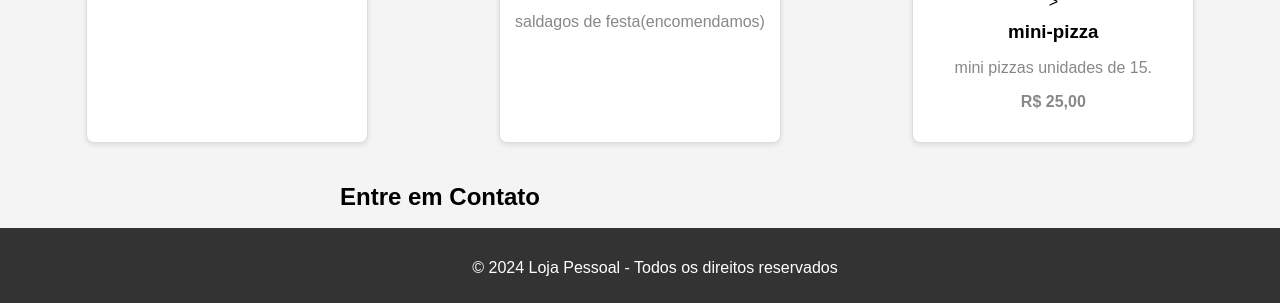
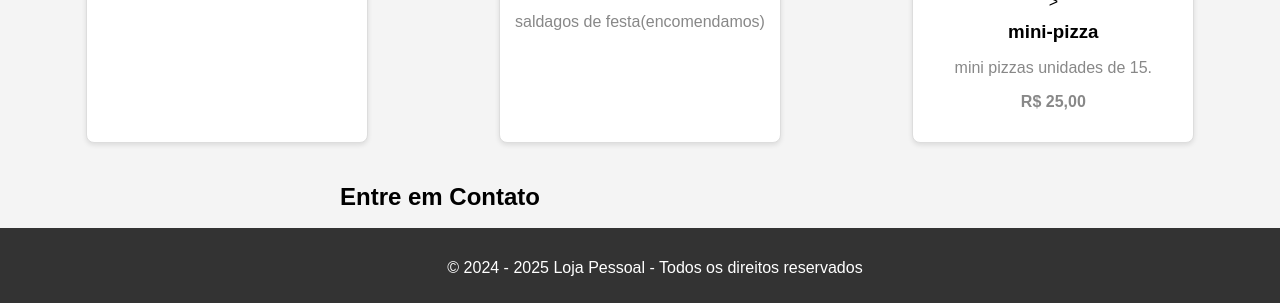
Before and after one commit to geangabriel1/test, a plain HTML site: page index.html in a window 1280 px wide. Shown: the part 492-795 px from the top of the page. Drawn offline with Linux system fonts and the light colour scheme.

Commit message:
alteração no ano

```diff
--- a/index.html
+++ b/index.html
@@ -137,7 +137,7 @@
     </section>
 
     <footer>
-        <p>&copy; 2024 Loja Pessoal - Todos os direitos reservados</p>
+        <p>&copy; 2024 - 2025 Loja Pessoal - Todos os direitos reservados</p>
     </footer>
 
 </body>
```
